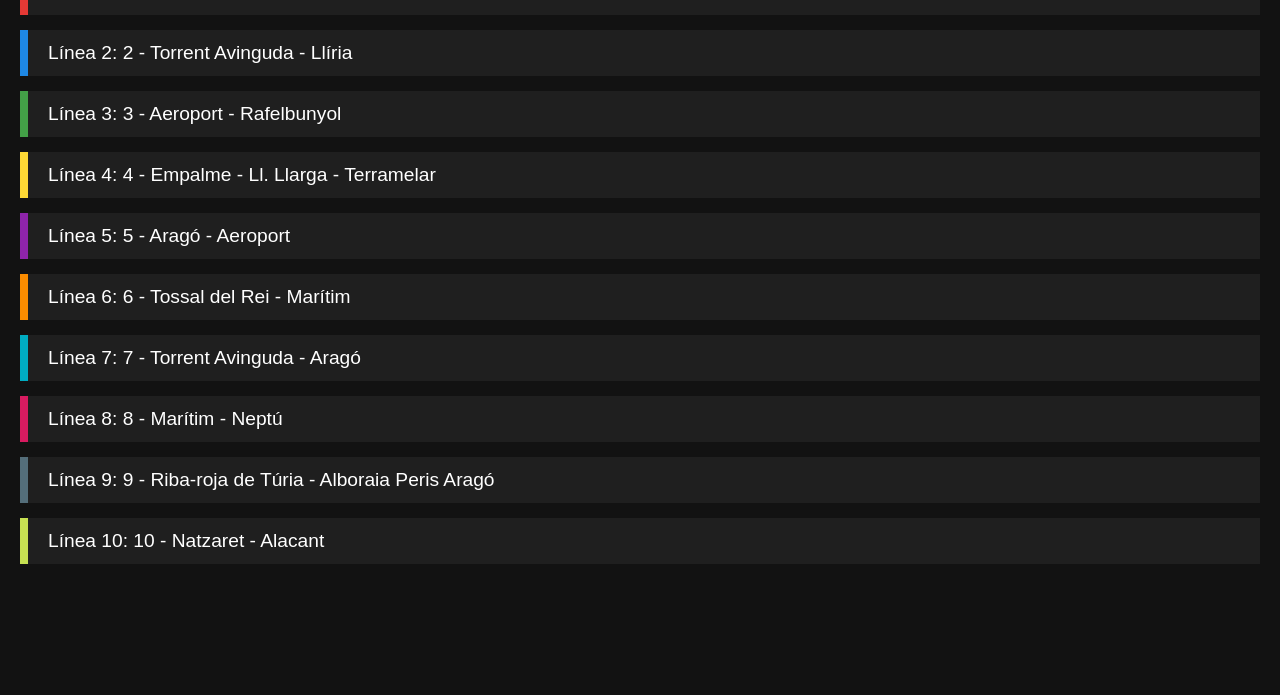
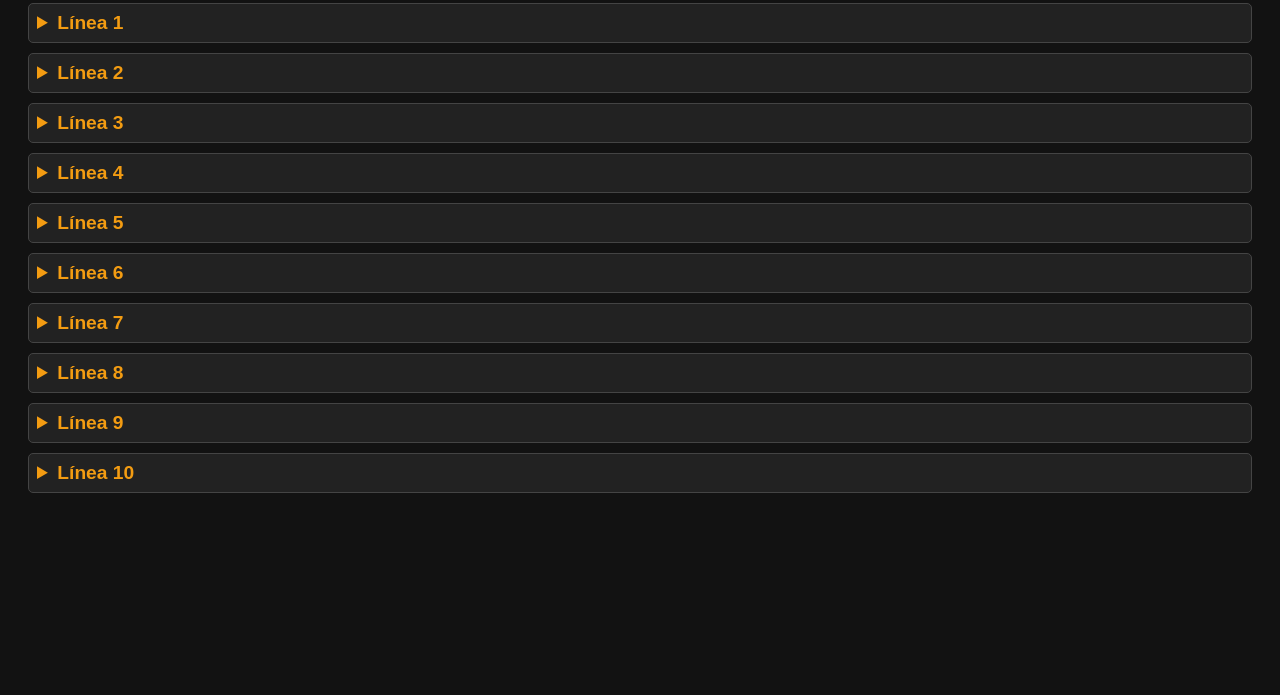
Before and after one commit to WireNext/MetroValenciaHorarios, a plain HTML site: page index.html in a window 1280 px wide. Shown: the part 105-800 px from the top of the page. Drawn offline with Linux system fonts and the light colour scheme.

Commit message:
Update index.html

```diff
--- a/index.html
+++ b/index.html
@@ -9,159 +9,93 @@
       background-color: #121212;
       color: white;
       font-family: Arial, sans-serif;
-    margin: 20px;
+      padding: 20px;
     }
-  h1 {
-    text-align: center;
-    margin-bottom: 1rem;
-    color: white;
+    details {
+      margin-bottom: 10px;
+      border: 1px solid #444;
+      border-radius: 5px;
+      padding: 8px;
+      background-color: #222;
     }
-  .linea {
+    summary {
       cursor: pointer;
-    background-color: #1f1f1f;
-    border: none;
-    outline: none;
-    width: 100%;
-    text-align: left;
-    padding: 12px 20px;
-    margin-bottom: 5px;
-    font-size: 1.2rem;
-    border-left: 8px solid;
-    transition: background-color 0.3s ease;
-    color: white;
+      font-weight: bold;
+      color: #f39c12; /* naranja */
+      user-select: none;
     }
-  .linea:hover {
-    background-color: #333333;
+    .linea > summary {
+      font-size: 1.2em;
     }
-  .paradas {
-    max-height: 0;
-    overflow-y: hidden;
-    transition: max-height 0.4s ease;
-    background-color: #222222;
-    margin-bottom: 10px;
-    border-radius: 0 0 8px 8px;
-    color: white;
+    .sentido > summary {
+      font-size: 1em;
+      margin-left: 15px;
     }
-  .paradas.visible {
-    max-height: 300px; /* Altura máxima visible con scroll */
-    overflow-y: auto;
-  }
-  .parada {
-    padding: 10px 40px;
-    border-bottom: 1px solid #333;
-    font-size: 1rem;
-    display: flex;
-    justify-content: space-between;
-    color: white;
-  }
-  .parada:last-child {
-    border-bottom: none;
-  }
-  .hora {
-    color: #81c784;
-    font-weight: bold;
-  }
-  .loading {
-    text-align: center;
-    margin-top: 50px;
-    font-size: 1.2rem;
-    color: #999;
-  }
-  /* Scrollbar para desplegable (opcional) */
-  .paradas.visible::-webkit-scrollbar {
-    width: 8px;
-  }
-  .paradas.visible::-webkit-scrollbar-thumb {
-    background-color: #555;
-    border-radius: 4px;
+    p {
+      margin-left: 30px;
+      margin-top: 5px;
+      white-space: nowrap;
+      overflow-x: auto;
     }
   </style>
 </head>
 <body>
-
-<h1>Próximos metros - Metro Valencia</h1>
-
-<div id="contenedorLineas">
-  <div class="loading">Cargando horarios...</div>
-</div>
+  <h1>Horarios Metro Valencia</h1>
+  <div id="container">Cargando horarios...</div>
 
   <script>
-const coloresLineas = {
-  "1": "#e53935",
-  "2": "#1e88e5",
-  "3": "#43a047",
-  "4": "#fdd835",
-  "5": "#8e24aa",
-  "6": "#fb8c00",
-  "7": "#00acc1",
-  "8": "#d81b60",
-  "9": "#546e7a"
-};
+    async function cargarHorarios() {
+      try {
+        const resp = await fetch('horarios.json');
+        if (!resp.ok) throw new Error("No se pudo cargar el JSON");
+        const data = await resp.json();
 
-function getColor(linea) {
-  if (coloresLineas[linea]) return coloresLineas[linea];
-  const randomHue = Math.floor(Math.random() * 360);
-  return `hsl(${randomHue}, 70%, 60%)`;
+        // Agrupar por línea y sentido (direction_name)
+        const lineas = {};
+        data.forEach(item => {
+          const linea = item.route_short_name.toString();
+          const sentido = item.direction_name || "Sin destino";
+          if (!lineas[linea]) lineas[linea] = {};
+          if (!lineas[linea][sentido]) lineas[linea][sentido] = [];
+          lineas[linea][sentido].push(item);
+        });
+
+        const container = document.getElementById('container');
+        container.innerHTML = '';
+
+        for (const [lineaKey, sentidos] of Object.entries(lineas)) {
+          const divLinea = document.createElement('details');
+          divLinea.className = 'linea';
+
+          const summaryLinea = document.createElement('summary');
+          summaryLinea.textContent = `Línea ${lineaKey}`;
+          divLinea.appendChild(summaryLinea);
+
+          for (const [sentidoKey, paradas] of Object.entries(sentidos)) {
+            const divSentido = document.createElement('details');
+            divSentido.className = 'sentido';
+
+            const summarySentido = document.createElement('summary');
+            summarySentido.textContent = sentidoKey;
+            divSentido.appendChild(summarySentido);
+
+            paradas.forEach(parada => {
+              const p = document.createElement('p');
+              p.textContent = `${parada.stop_name} - Próximo metro: ${parada.next_arrival}`;
+              divSentido.appendChild(p);
+            });
+
+            divLinea.appendChild(divSentido);
           }
 
-function crearInterfaz(datos) {
-  const contenedor = document.getElementById('contenedorLineas');
-  contenedor.innerHTML = ''; // limpiar loading
-
-  // Agrupar por línea
-  const lineasMap = {};
-  datos.forEach(item => {
-    const linea = item.route_short_name.toString();
-    if (!lineasMap[linea]) {
-      lineasMap[linea] = {
-        nombre: item.route_long_name,
-        color: getColor(linea),
-        paradas: []
-      };
+          container.appendChild(divLinea);
         }
-    lineasMap[linea].paradas.push({
-      stop_name: item.stop_name,
-      next_arrival: item.next_arrival
-    });
-  });
-
-  Object.entries(lineasMap).forEach(([linea, info]) => {
-    const btn = document.createElement('button');
-    btn.className = 'linea';
-    btn.style.borderLeftColor = info.color;
-    btn.textContent = `Línea ${linea}: ${info.nombre}`;
-
-    const divParadas = document.createElement('div');
-    divParadas.className = 'paradas';
-
-    info.paradas.forEach(p => {
-      const divP = document.createElement('div');
-      divP.className = 'parada';
-      divP.innerHTML = `<span>${p.stop_name}</span> <span class="hora">${p.next_arrival}</span>`;
-      divParadas.appendChild(divP);
-    });
-
-    btn.addEventListener('click', () => {
-      divParadas.classList.toggle('visible');
-    });
-
-    contenedor.appendChild(btn);
-    contenedor.appendChild(divParadas);
-  });
+      } catch (error) {
+        document.getElementById('container').textContent = 'Error cargando horarios: ' + error.message;
+      }
     }
 
-// Carga JSON externo
-fetch('horarios.json')
-  .then(res => {
-    if (!res.ok) throw new Error('No se pudo cargar horarios.json');
-    return res.json();
-  })
-  .then(datos => crearInterfaz(datos))
-  .catch(err => {
-    const contenedor = document.getElementById('contenedorLineas');
-    contenedor.innerHTML = `<div class="loading">Error cargando datos: ${err.message}</div>`;
-  });
+    cargarHorarios();
   </script>
-
 </body>
 </html>
```
Lines whose indentation alone changed are shown as unchanged.
